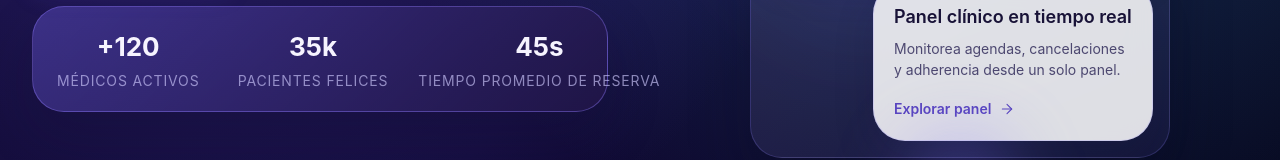
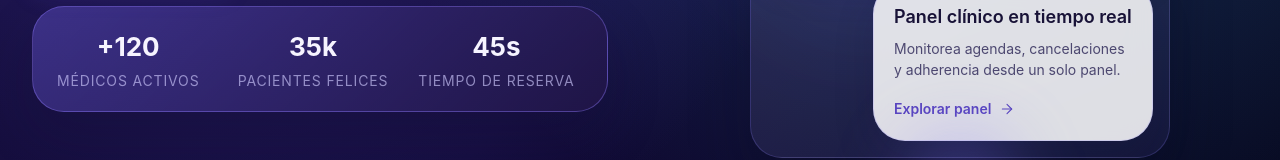
Before and after one commit to hectorlabra/proyecto_fullstack, a React (Vite) app in the folder front/: page / in a window 1280 px wide. Shown: the part 551-711 px from the top of the page. Built offline with nearby package versions, Linux system fonts and the light colour scheme; no server answers.

Commit message:
fix: Correct label for reservation time metric in Home component

```diff
--- a/front/src/views/Home.jsx
+++ b/front/src/views/Home.jsx
@@ -39,7 +39,7 @@ function Home() {
   const metrics = [
     { label: "Médicos activos", value: "+120" },
     { label: "Pacientes felices", value: "35k" },
-    { label: "Tiempo promedio de reserva", value: "45s" },
+    { label: "Tiempo de reserva", value: "45s" },
   ];
 
   return (
```
